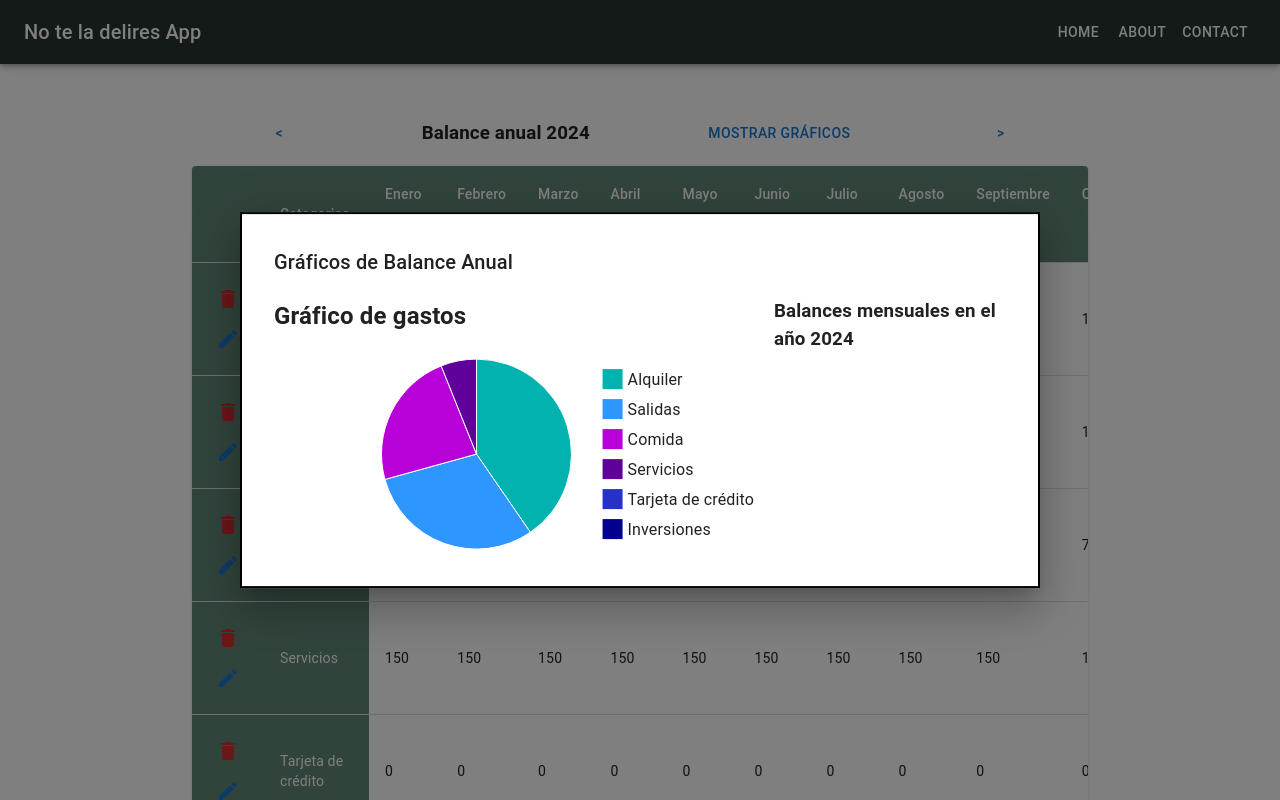
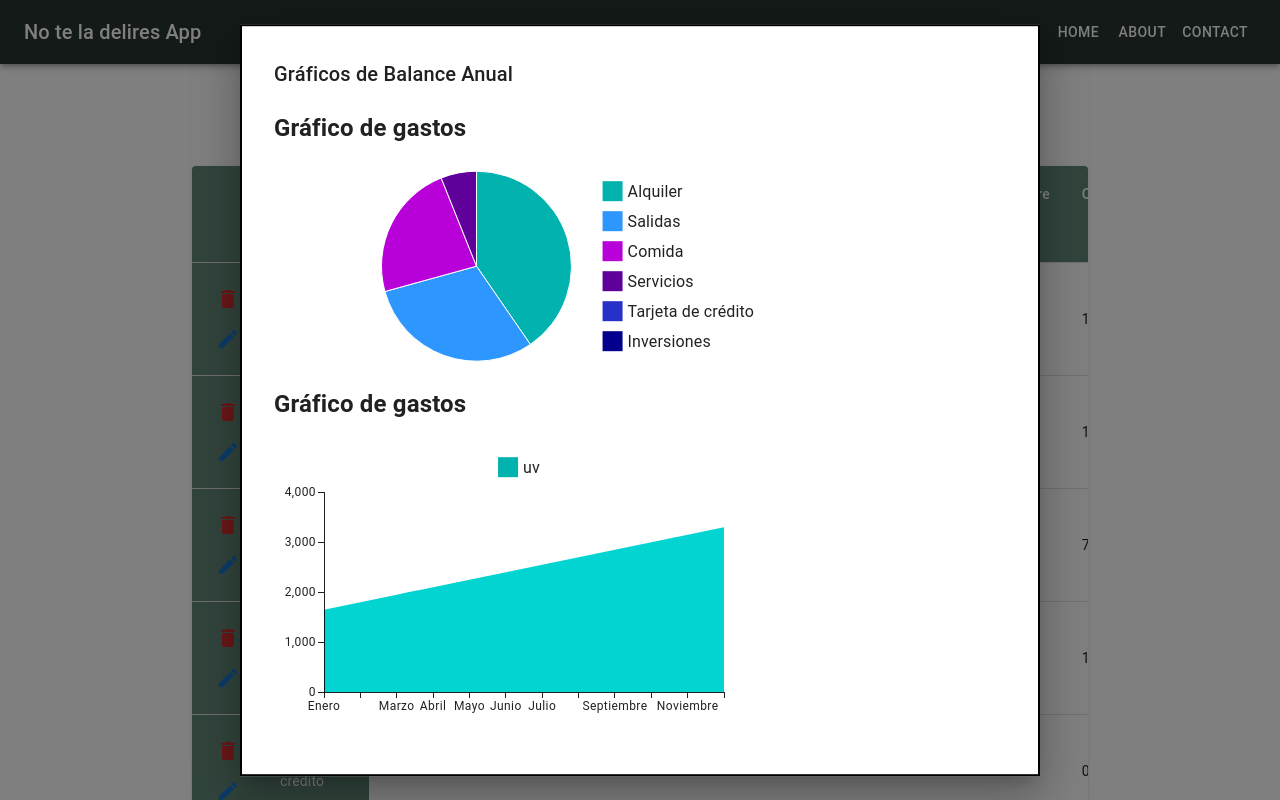
Before and after one commit to Ren991/NoTeLaDeliresApp, a React (Vite) app in the folder frontend/: page /home in a window 1280 px wide. Both pictures are taken after a click on the button "MOSTRAR GRÁFICOS". Shown: the top 800 px of the page. Built offline with nearby package versions, Linux system fonts and the light colour scheme.

Commit message:
add LineChart gastos mensuales

```diff
--- a/frontend/src/components/TablaBalance/AnualChartsBalance.jsx
+++ b/frontend/src/components/TablaBalance/AnualChartsBalance.jsx
@@ -1,10 +1,27 @@
 import { PieChart } from "@mui/x-charts/PieChart";
+import { BarChart } from '@mui/x-charts/BarChart';
+import { LineChart } from '@mui/x-charts/LineChart';
 
-const AnualChartsBalance = ({ data }) => {
+const AnualChartsBalance = ({ data , ingresosMensuales}) => {
+  console.log(data)
 
     if (!data || data.length === 0) {
         return <div>No hay datos disponibles para mostrar</div>;
       }
+      const transformData = (data) => {
+        if (!Array.isArray(data.expenses)) {
+          return [];
+        }
+        const months = data.expenses[0].map(expense => expense.month);
+        const amounts = data.expenses.map(expense => expense.amount);
+        console.log(months)
+
+
+        return [
+          { data: amounts },
+        ];
+      };
+
     const series = [
         {
           data: data
@@ -23,6 +40,10 @@ const AnualChartsBalance = ({ data }) => {
         },
       ];
 
+      const uData = ingresosMensuales;
+      const xLabels = ['Enero','Febrero','Marzo','Abril','Mayo','Junio','Julio','Agosto','Septiembre','Octubre','Noviembre','Diciembre'];
+
+
   return (
     <div >
 
@@ -30,10 +51,20 @@ const AnualChartsBalance = ({ data }) => {
         <div>
             <h2>Gráfico de gastos</h2>
             <PieChart series={series} width={500} height={200}  />
+            <h2>Gráfico de gastos</h2>
+            <LineChart
+              width={500}
+              height={300}
+              series={[{ data: uData, label: 'uv', area: true, showMark: false }]}
+              xAxis={[{ scaleType: 'point', data: xLabels }]}
+              sx={{
+                '.MuiLineElement-root': {
+                  display: 'none',
+                },
+              }}
+            />
         </div>
-        <div>
-            <h3>Balances mensuales en el año 2024</h3>
-        </div>
+
       </div>
 
     </div>
--- a/frontend/src/components/TablaBalance/TablaBalance.jsx
+++ b/frontend/src/components/TablaBalance/TablaBalance.jsx
@@ -20,6 +20,7 @@ const TablaBalance = () => {
   const [data, setData] = useState([]);
   const [ingresos, setIngresos] = useState([]);
   const [balanceMensual, setBalanceMensual] = useState([]);
+  const [ingresosMensuales, setIngresosMensuales] = useState([]);
   const [isModalOpen, setIsModalOpen] = useState(false);
 
 
@@ -38,11 +39,13 @@ const TablaBalance = () => {
     };
 
     fetchData();
+    console.log(data)
   }, []);
 
   useEffect(() => {
     if (data.length > 0 && ingresos.length > 0) {
       const balance = [];
+      const gastosMensuales = [];
       for (const ingreso of ingresos) {
         let totalGastos = 0;
         for (const item of data) {
@@ -54,16 +57,21 @@ const TablaBalance = () => {
               (expense) => expense.month === ingreso.month
             );
             totalGastos += expense ? expense.amount : 0;
+            console.log(totalGastos);
+
           }
         }
         balance.push({
           month: ingreso.month,
           amount: ingreso.amount - totalGastos,
         });
+        gastosMensuales.push(totalGastos)
       }
       setBalanceMensual(balance);
+      setIngresosMensuales(gastosMensuales);
     }
   }, [data, ingresos]);
+
 
   const handleEditCategory = (index) => {
     const newData = [...data];
@@ -245,7 +253,7 @@ const TablaBalance = () => {
           <Typography variant="h6" component="h2">
             Gráficos de Balance Anual
           </Typography>
-          <AnualChartsBalance data={data} />
+          <AnualChartsBalance data={data} ingresosMensuales={ingresosMensuales}/>
         </Box>
       </Modal>
 
```
